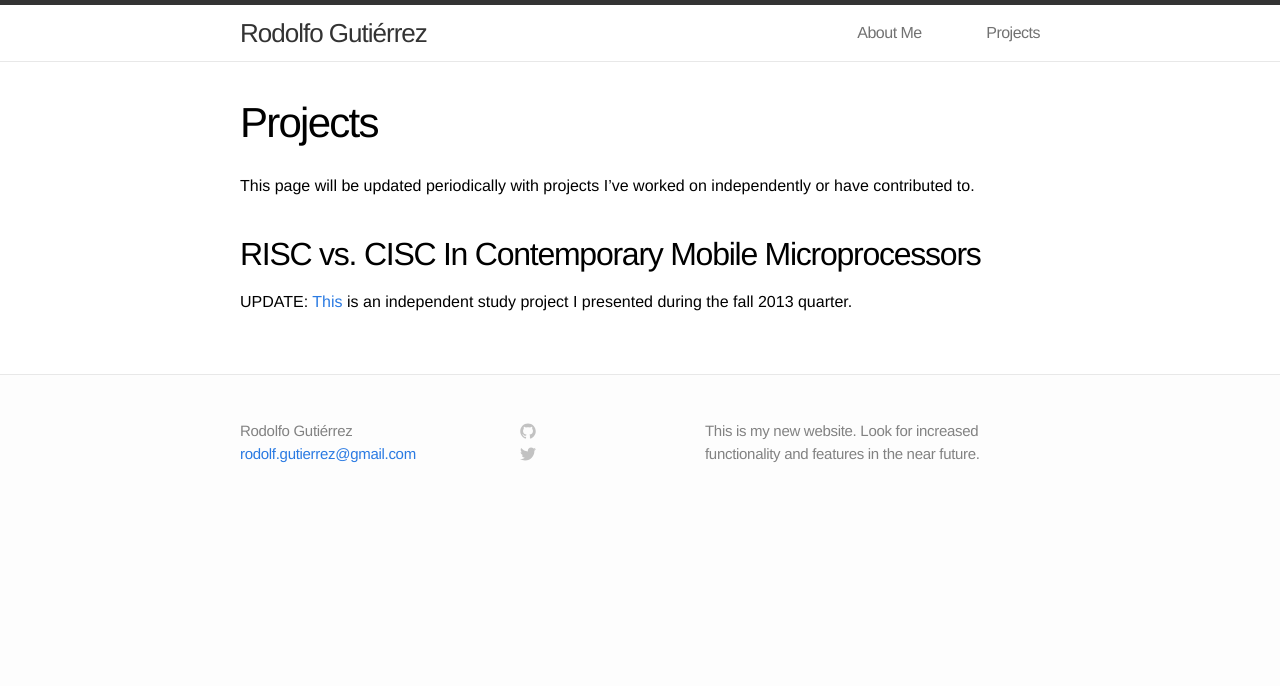
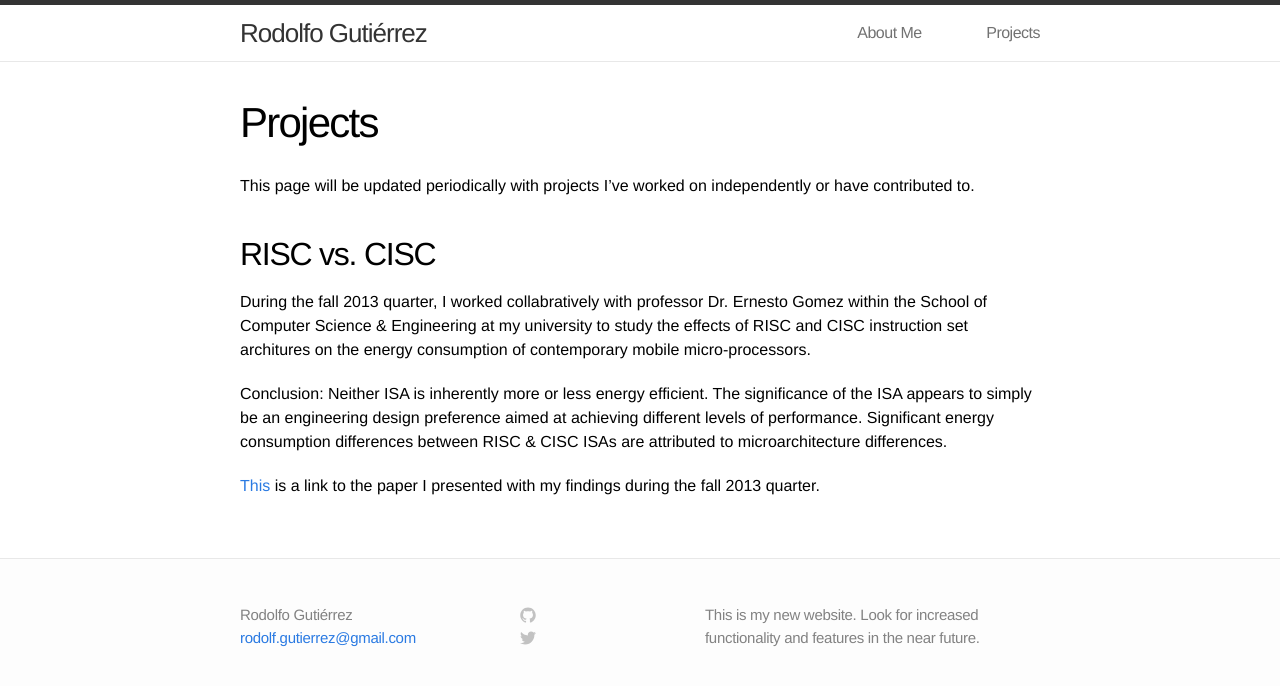
Before and after one commit to gutzrodolfo/arwedding.love, a Jekyll site: the page built from projects.md, in a window 1280 px wide. Shown: the top 686 px of the page. Built offline with Jekyll 4.4.1, drawn with Linux system fonts in a browser that asks for light colours.

Commit message:
Updated projects page with independent study project

```diff
--- a/projects.md
+++ b/projects.md
@@ -6,6 +6,11 @@ permalink: /projects/
 
 This page will be updated periodically with projects I've worked on independently or have contributed to.
 
-<h2> RISC vs. CISC In Contemporary Mobile Microprocessors </h2>
+<h2> RISC vs. CISC </h2>
 
-UPDATE: [This]({{ site.url }}/assets/cse595_Fall2013.pdf) is an independent study project I presented during the fall 2013 quarter.
+During the fall 2013 quarter, I worked collabratively with professor Dr. Ernesto Gomez within the School of Computer Science & Engineering at my university to study the effects of RISC and CISC instruction set architures on the energy consumption of contemporary mobile micro-processors.
+
+Conclusion: Neither ISA is inherently more or less energy efficient. The significance of the
+ISA appears to simply be an engineering design preference aimed at achieving different levels of performance. Significant energy consumption differences between RISC & CISC ISAs are attributed to microarchitecture differences.
+
+[This]({{ site.url }}/assets/cse595_Fall2013.pdf) is a link to the paper I presented with my findings during the fall 2013 quarter.
```
